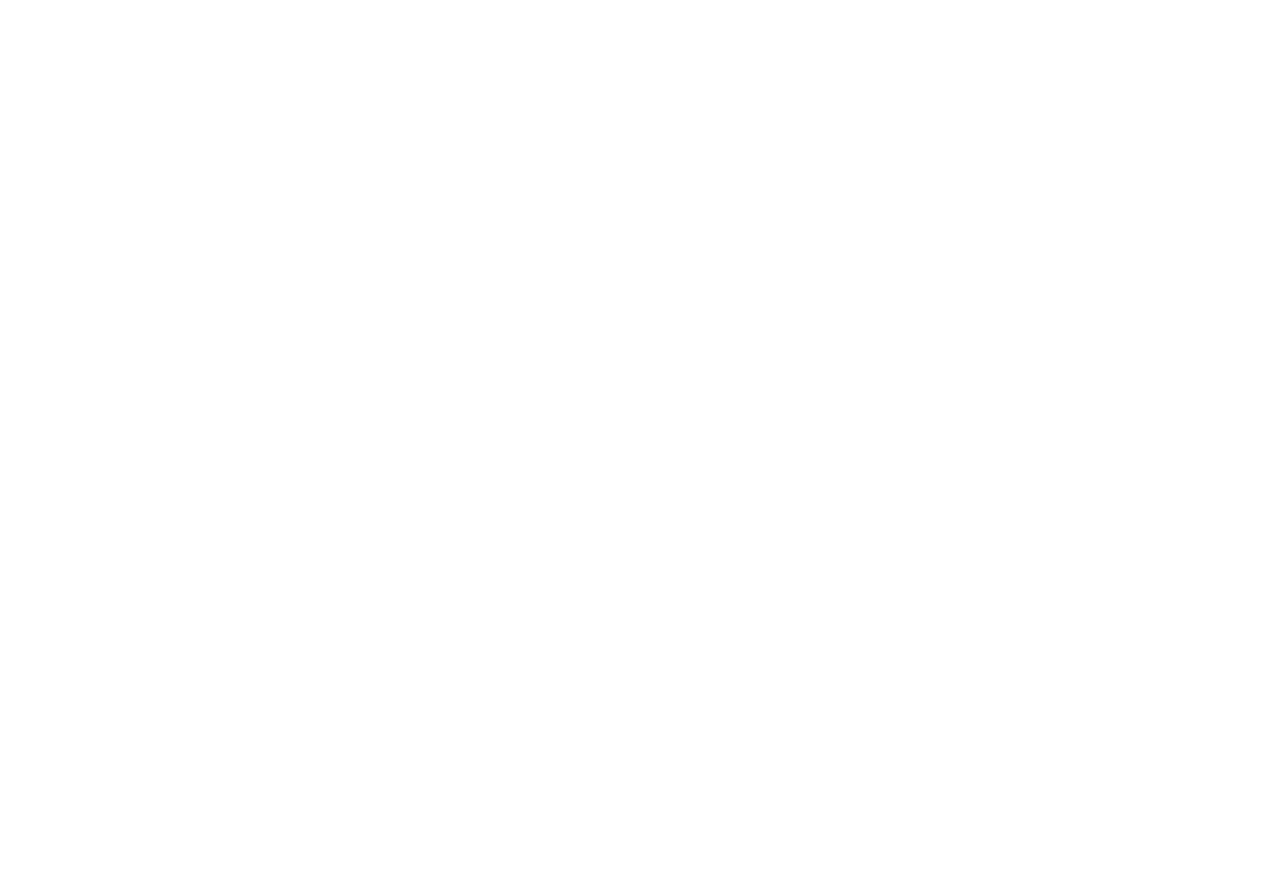
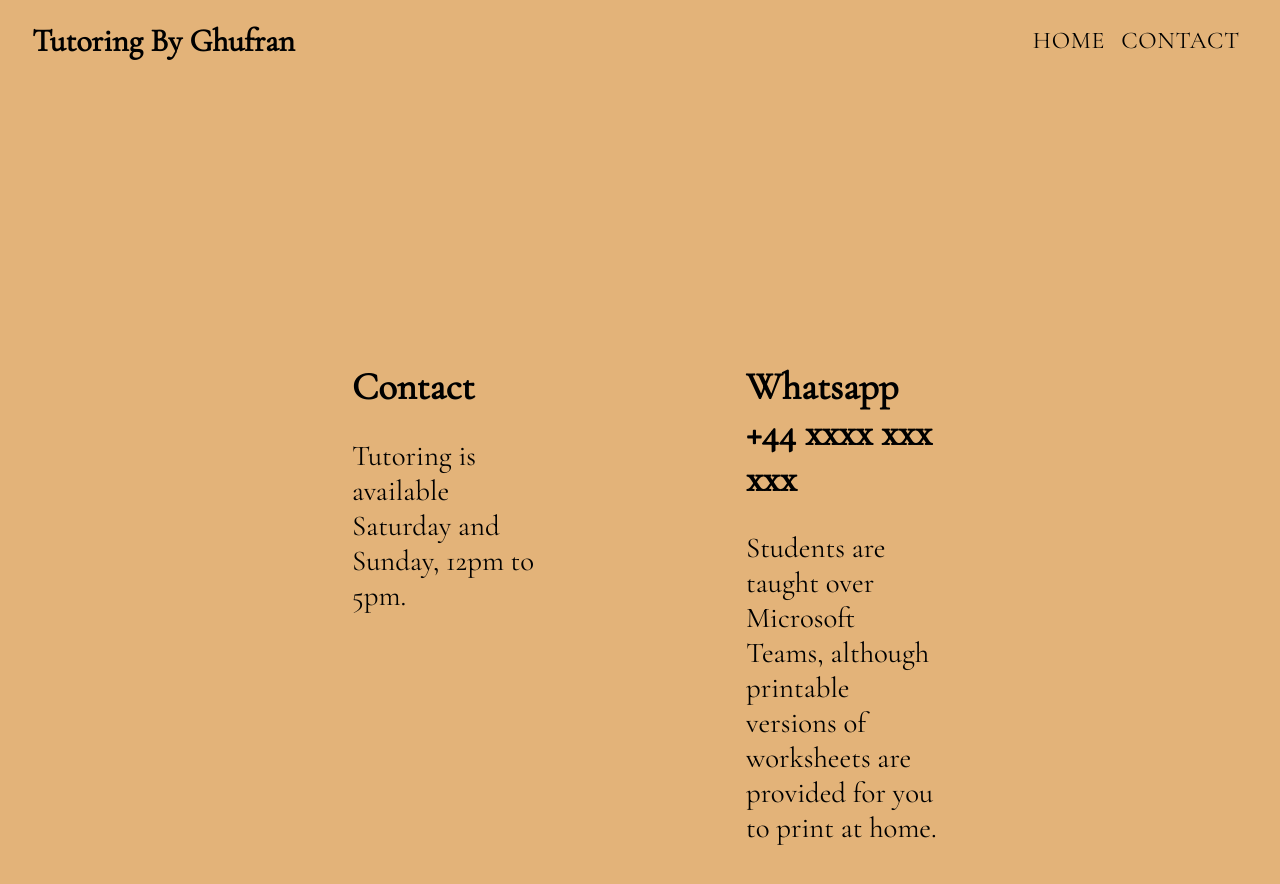
Before and after one commit to iman370/ghufran-tutoring, a React (Create React App) app in the folder ghufran/: page /contact in a window 1280 px wide. Before the commit this address had no page. Shown: the top 884 px of the page. Before the commit the page ends 800 px from the top, so only its background shows below. Built offline with nearby package versions, Linux system fonts and the light colour scheme.

Commit message:
Added contact page

```diff
--- a/ghufran/src/App.js
+++ b/ghufran/src/App.js
@@ -11,6 +11,7 @@
 import ChildSafety from "./components/ChildSafety";
 import Pricing from "./components/Pricing";
 import Footer from "./components/Footer";
+import Contact from "./components/Contact";
 
 const MainPage = () => {
   return (
@@ -28,6 +29,7 @@
 const App = () => {
   let routes = useRoutes([
     { path: "/", element: <MainPage /> },
+    { path: "/contact", element: <Contact /> },
   ]);
   return routes;
 };
--- /dev/null
+++ b/ghufran/src/components/Contact.js
@@ -0,0 +1,32 @@
+import React from "react";
+import { useNavigate } from 'react-router-dom';
+import { Button } from '@mui/material';
+
+function Contact() {
+    let navigate = useNavigate()
+    return(
+        <div id="contact-container">
+            <div id="navbar">
+                <div id="logo">
+                    <h1>Tutoring By Ghufran</h1>
+                </div>
+                <div id="buttons">
+                    <Button className='button' onClick={() => navigate('../contact')}>Contact</Button>
+                    <Button className='button' onClick={() => navigate('../')}>Home</Button>
+                </div>
+            </div>
+            <div id="content">
+                <div id="content1">
+                    <h1>Contact</h1>
+                    <p>Tutoring is available Saturday and Sunday, 12pm to 5pm.</p>
+                </div>
+                <div id="content2">
+                    <h1>Whatsapp +44 xxxx xxx xxx</h1>
+                    <p>Students are taught over Microsoft Teams, although printable versions of worksheets are provided for you to print at home.</p>
+                </div>
+            </div>
+        </div>
+    )
+}
+
+export default Contact
--- a/ghufran/src/components/Footer.js
+++ b/ghufran/src/components/Footer.js
@@ -1,11 +1,13 @@
 import React from "react";
+import { useNavigate } from 'react-router-dom';
 import { Button } from '@mui/material';
 
 function Footer() {
+    let navigate = useNavigate()
     return(
         <div id="footer-container">
             <h1>Ghufran Ali<br/>Studying Dentistry at Sofia MU<br/>A's in GCSE and A-Level<br/>Techniques used proved by Science</h1>
-            <Button className='button'>Contact Me</Button>
+            <Button className='button' onClick={() => navigate('../contact')}>Contact Me</Button>
         </div>
     )
 }
--- a/ghufran/src/components/Landing.js
+++ b/ghufran/src/components/Landing.js
@@ -1,7 +1,9 @@
 import React from 'react';
+import { useNavigate } from 'react-router-dom';
 import { Button } from '@mui/material';
 
 function Landing() {
+    let navigate = useNavigate()
     return(
       <div id="landing-container">
         <div id="navbar">
@@ -9,14 +11,14 @@
                 <h1>Tutoring By Ghufran</h1>
             </div>
             <div id="buttons">
-                <Button className='button'>Contact</Button>
-                <Button className='button'>Home</Button>
+                <Button className='button' onClick={() => navigate('../contact')}>Contact</Button>
+                <Button className='button' onClick={() => navigate('../')}>Home</Button>
             </div>
         </div>
         <div id="content">
             <h1>Better Learning For Your Child<br/>With Science-Backed Education.</h1>
             <div className='divider-small' />
-            <Button className='button'>Contact Now</Button>
+            <Button className='button' onClick={() => navigate('../contact')}>Contact Now</Button>
         </div>
       </div>
     );
--- a/ghufran/src/index.css
+++ b/ghufran/src/index.css
@@ -373,3 +373,68 @@
   border-radius: 25px;
   font-family: 'Cormorant Garamond';
 }
+
+/* CONTACT */
+#contact-container {
+  width: 100%;
+  min-height: 100vh;
+  background-color: #e3b379;
+  display: block;
+}
+
+#contact-container #navbar {
+  display: flex;
+  flex-direction: row;
+  justify-content: space-between;
+  width: 100%;
+  top: 0;
+  z-index:100;
+}
+
+#contact-container #navbar #logo {
+  padding-left: 2rem;
+  color: #000;
+}
+
+#contact-container #navbar #buttons {
+  display: flex;
+  flex-direction: row-reverse;
+  padding-right: 2rem;
+  flex: 1;
+}
+
+#contact-container #navbar #buttons .button {
+  color: #000;
+  font-size: 1.5rem;
+  font-family: 'Cormorant Garamond';
+}
+
+#contact-container #content {
+  padding: 20%;
+  display: grid;
+  grid-template-columns: 50% 50%;
+  grid-column-gap: 10px;
+  grid-row-gap: 20px;
+  justify-items: center;
+  align-items: stretch;
+}
+
+#contact-container #content #content1 {
+  width: 50%;
+  align-items: center;
+}
+
+#contact-container #content #content2 {
+  width: 50%;
+  align-items: center;
+}
+
+#contact-container #content h1 {
+  color: #000;
+  font-size: 2.4rem;
+}
+
+#contact-container #content p {
+  color: #000;
+  font-size: 1.8rem;
+}
```
